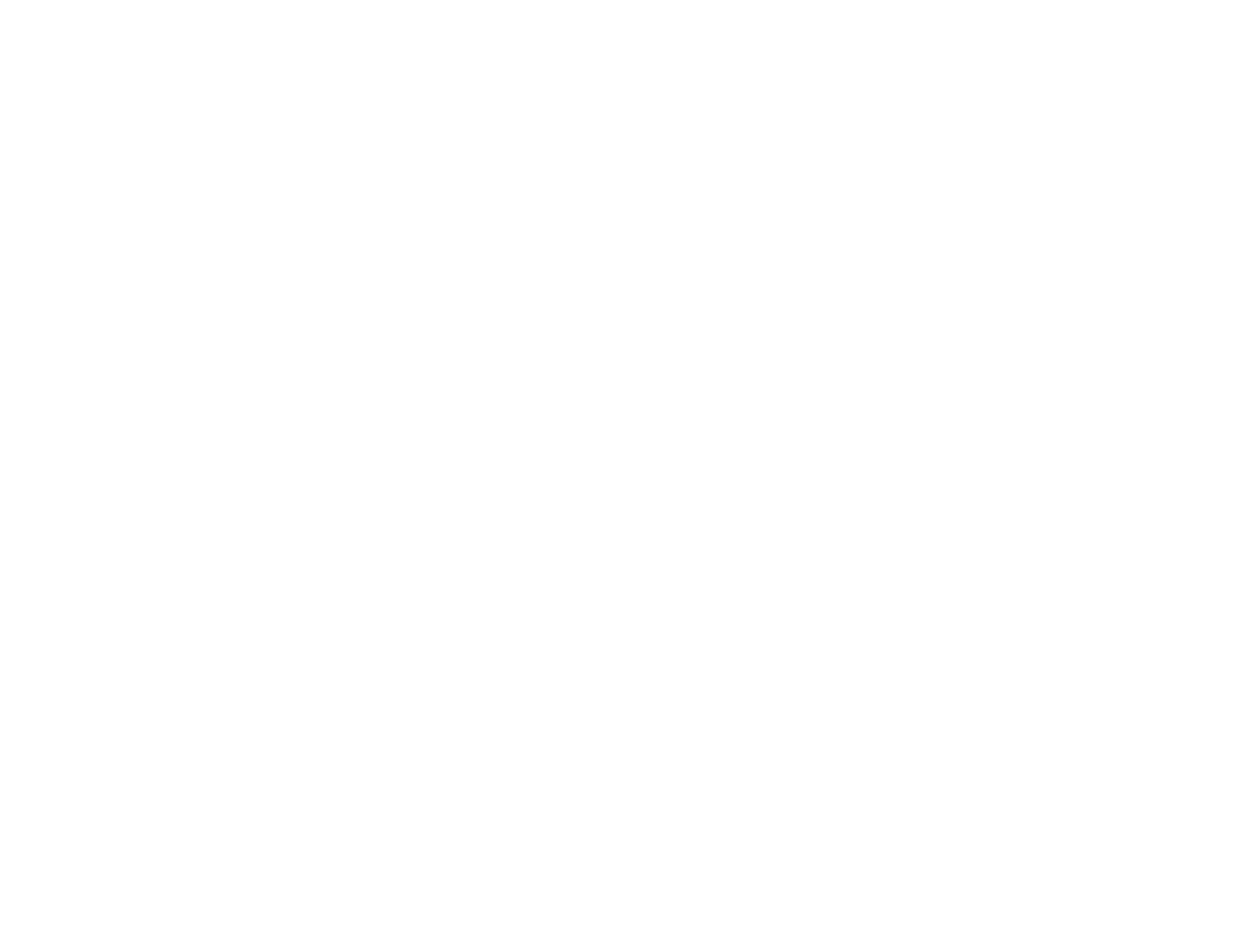
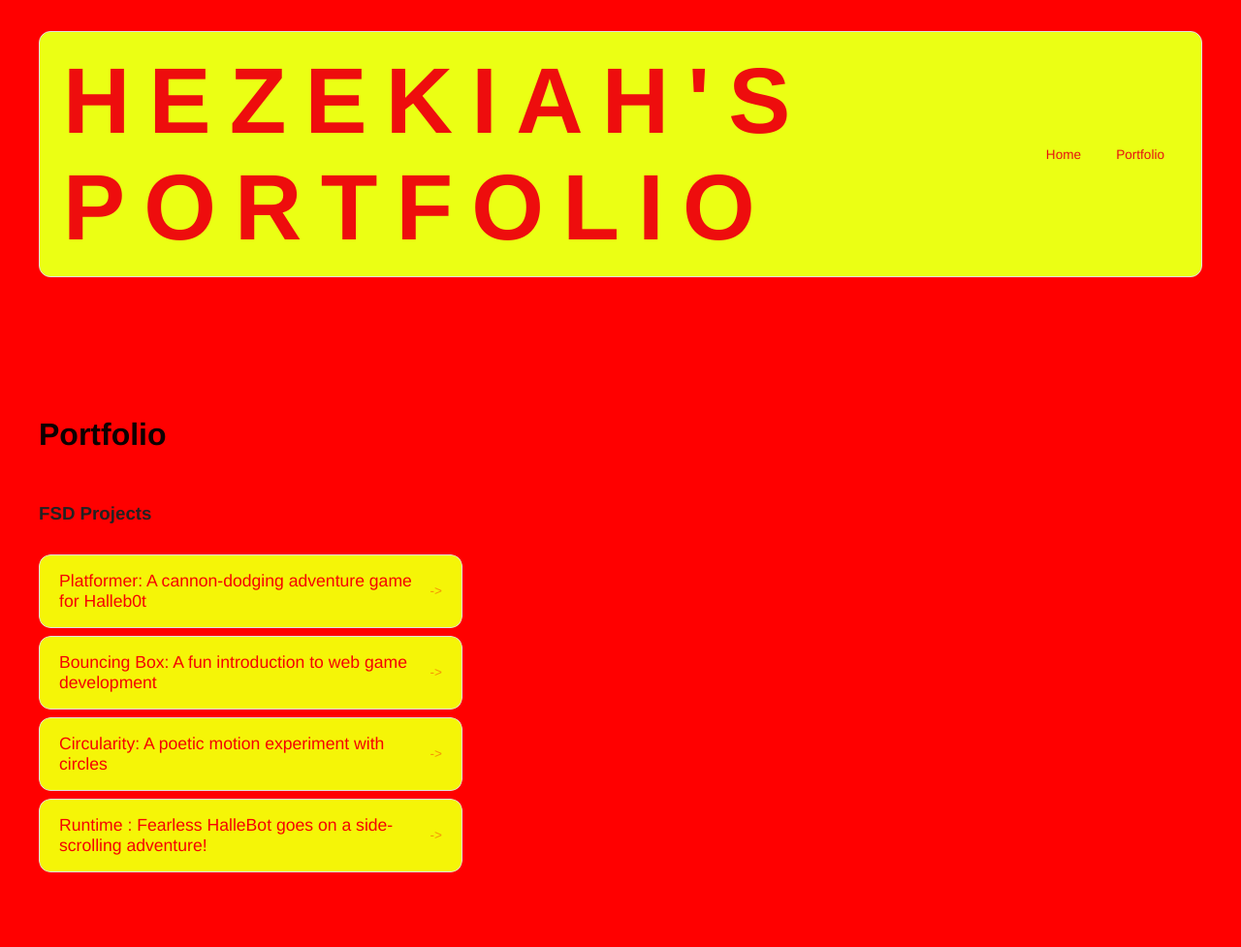
Before and after one commit to hezekiahwilliams-lgtm/hezekiahwilliams-lgtm.github.io, a plain HTML site: page portfolio.html in a window 1280 px wide. Shown: the whole page at 97% size. Before the commit the page ends 800 px from the top, so only its background shows below. Drawn offline with Linux system fonts and the light colour scheme.

Commit message:
completed portfolio

```diff
--- a/portfolio.html
+++ b/portfolio.html
@@ -0,0 +1,47 @@
+<!DOCTYPE html>
+<html>
+  <head>
+    <title>Hezekiah's Portfolio</title>
+     <link rel="stylesheet" href="style.css" />
+  </head>
+
+  <body>
+    <!-- All content goes here -->
+    <div id="all-contents">
+       <nav>
+ <h1>Hezekiah's Portfolio</h1>
+  <ul id="nav-ul">
+    <li class="nav-li">
+      <a href="index.html">Home</a>
+    </li>
+    <li class="nav-li">
+      <a href="portfolio.html">Portfolio</a>
+    </li>
+  </ul>
+  </nav>
+
+  <main>
+<div class="content">
+    <h1>Portfolio</h1>
+    <h3>FSD Projects</h3>
+    <ul id="portfolio">
+<li>
+  <a href="fsd-projects/platformer/">Platformer: A cannon-dodging adventure game for Halleb0t</a>
+</li>
+<li>
+  <a href="fsd-projects/bouncing-box/">Bouncing Box: A fun introduction to web game development</a>
+</li>
+<li>
+  <a href="fsd-projects/circularity/">Circularity: A poetic motion experiment with circles</a>
+</li>
+<li>
+ <a href="fsd-projects/runtime/">Runtime : Fearless HalleBot goes on a side-scrolling adventure!</a>
+</li>
+
+    </ul>
+
+    <!-- ASD Projects will go here -->
+  </main>
+    </div>
+  </body>
+</html>
--- a/style.css
+++ b/style.css
@@ -75,7 +75,7 @@ h2 {
 }
 
 #interests li {
-  color: #555;
+  color: #f90606;
   font-size: 1rem;
   font-weight: 600;
   padding: 10px 20px;
@@ -91,7 +91,7 @@ h2 {
 
 #interests li:hover {
   background: #d004f9;
-  color: #fff;
+  color: #06f4f4;
   border-color: #000;
   transform: translateY(-2px);
 }
@@ -121,7 +121,7 @@ nav {
   align-items: center;
   margin-bottom: 48px;
   padding: 16px 24px;
-  background: #d2e313;
+  background: #ebff14;
   border: 1px solid #e0e0e0;
   border-radius: 12px;
 }
@@ -144,7 +144,7 @@ nav h1 {
 }
 
 .nav-li a {
-  color: #666;
+  color: #e61010;
   text-decoration: none;
   font-size: 0.85rem;
   font-weight: 500;
@@ -159,3 +159,55 @@ nav h1 {
   background: #000;
   color: #fff;
 }
+/* Portfolio styles */
+.content h1 {
+  color: rgb(12, 1, 1);
+}
+
+#portfolio {
+  list-style: none;
+  margin: 0;
+  padding: 0;
+  width: 100%;
+  display: flex;
+  flex-direction: column;
+  gap: 8px;
+}
+
+#portfolio li {
+  border-radius: 12px;
+  overflow: hidden;
+}
+
+#portfolio a {
+  display: flex;
+  justify-content: space-between;
+  align-items: center;
+  text-decoration: none;
+  color: #f50303;
+  padding: 16px 20px;
+  font-size: 1.1rem;
+  font-weight: 500;
+  background: #f5f507;
+  border: 1px solid #e0e0e0;
+  border-radius: 12px;
+  transition: background 0.25s ease, color 0.25s ease, transform 0.25s ease;
+}
+
+#portfolio a:hover {
+  background: #b403c1;
+  color: #05e3ef;
+  transform: translateX(4px);
+}
+
+#portfolio a::after {
+  content: "->";
+  font-size: 0.85rem;
+  opacity: 0.4;
+  transition: opacity 0.25s ease;
+  white-space: nowrap;
+}
+
+#portfolio a:hover::after {
+  opacity: 1;
+}
```
